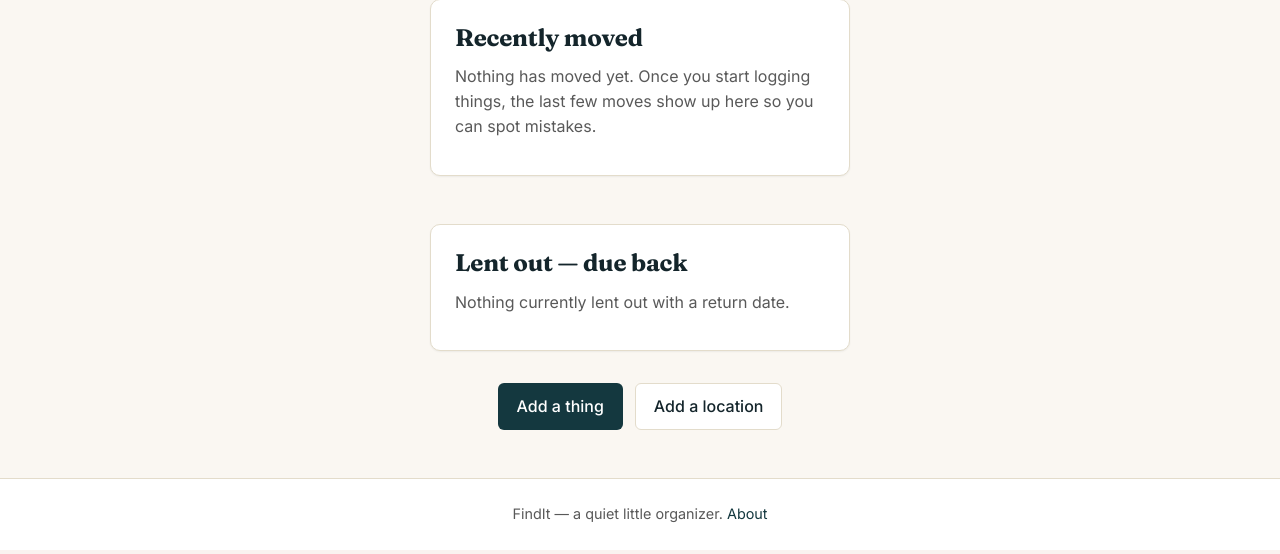
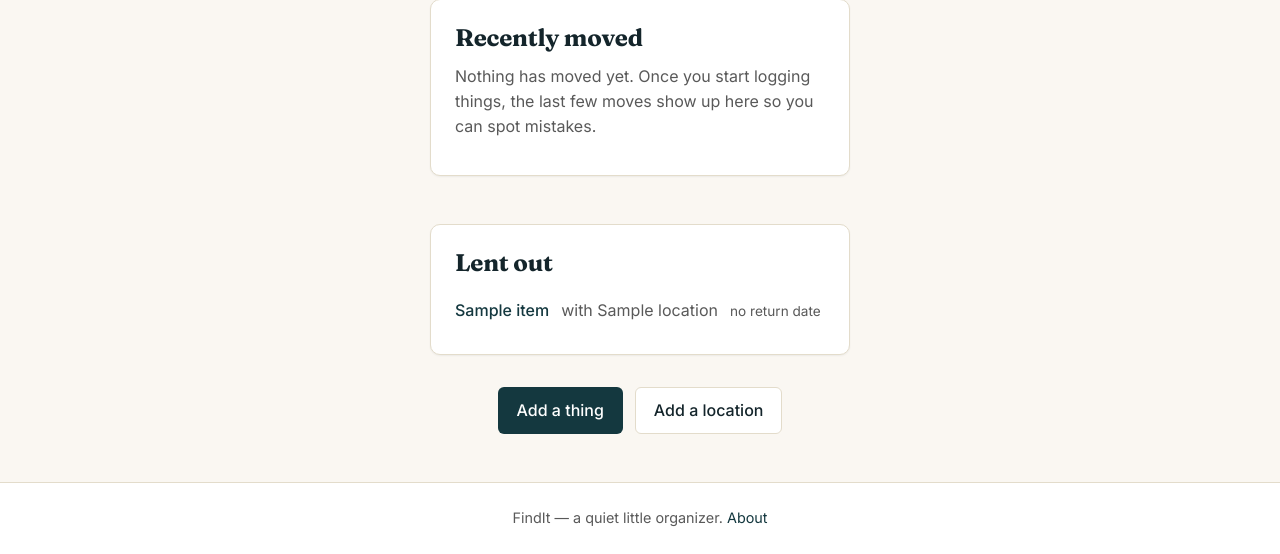
Before and after one commit to kironkp/findit, a Django app: page / in a window 1280 px wide. Shown: the part 501-1055 px from the top of the page. Run offline with Django 5.2, Linux system fonts and the light colour scheme; a user stored in the database is signed in; tables that the repository leaves empty hold one stand-in row (values such as "Sample post"); data that the repository does not hold is empty; some libraries are stand-ins or nearby versions.

Commit message:
Prepare for Heroku deploy; surface all lent items on home
- Add python-dotenv + load_dotenv() and import dj_database_url
- Switch SECRET_KEY to os.getenv()
- Add ON_HEROKU branch in DATABASES (uses dj_database_url + DATABASE_URL,
  conn_max_age, ssl_require); keep local Postgres / SQLite fallback
- Set DEBUG = False on Heroku, True locally
- Add Procfile (web: gunicorn findit.wsgi)
- Home: surface every currently-lent item (was: only those with a return
  date); overdue rows turn red with a ⚠ marker

Co-Authored-By: Claude Opus 4.7 (1M context) <noreply@anthropic.com>

```diff
--- a/main_app/static/css/base.css
+++ b/main_app/static/css/base.css
@@ -1739,3 +1739,16 @@ a.ctree-node.ctree-location:hover {
   font-size: 1.4rem;
   font-family: var(--font-display);
 }
+
+/* ---------- Overdue lent items ---------- */
+.move-line.overdue a { color: var(--danger); font-weight: 600; }
+.move-line.overdue time {
+  color: var(--danger);
+  font-weight: 600;
+}
+.move-line.overdue::before {
+  content: '⚠';
+  color: var(--danger);
+  margin-right: var(--s-2);
+  font-size: 0.95rem;
+}
--- a/main_app/templates/home.html
+++ b/main_app/templates/home.html
@@ -68,19 +68,29 @@
       </section>
 
       <section class="panel">
-        <h2>Lent out — due back</h2>
-        {% if due_back %}
+        <h2>Lent out</h2>
+        {% if lent_info %}
           <ul class="list-plain">
-            {% for log in due_back %}
-              <li class="move-line">
-                <a href="{% url 'item-detail' log.item.id %}">{{ log.item.name }}</a>
-                <span class="muted">with {{ log.location.name }}</span>
-                <time>by {{ log.return_by|date:"M j" }}</time>
+            {% for entry in lent_info %}
+              <li class="move-line{% if entry.overdue %} overdue{% endif %}">
+                <a href="{% url 'item-detail' entry.item.id %}">{{ entry.item.name }}</a>
+                <span class="muted">with {{ entry.location.name }}</span>
+                {% if entry.return_by %}
+                  <time>
+                    {% if entry.overdue %}
+                      overdue · was due {{ entry.return_by|date:"M j" }}
+                    {% else %}
+                      due {{ entry.return_by|date:"M j" }}
+                    {% endif %}
+                  </time>
+                {% else %}
+                  <span class="muted small">no return date</span>
+                {% endif %}
               </li>
             {% endfor %}
           </ul>
         {% else %}
-          <p class="muted">Nothing currently lent out with a return date.</p>
+          <p class="muted">Nothing currently lent out.</p>
         {% endif %}
       </section>
     </div>
--- a/main_app/views.py
+++ b/main_app/views.py
@@ -60,20 +60,44 @@ def home(request):
             .filter(item__user=request.user)
             .select_related('item', 'location')[:5]
         )
-        due_back = (
-            LocationLog.objects
-            .filter(item__user=request.user, return_by__isnull=False)
-            .filter(item__location__is_person=True)
-            .select_related('item', 'location')
-            .order_by('return_by')[:5]
+
+        # All currently-lent items (regardless of return date), each tagged with
+        # the most recent lend log so we can show return_by + note + overdue flag.
+        from datetime import date as _date
+        today = timezone.now().date()
+        lent_items = list(
+            Item.objects
+            .filter(user=request.user, archived=False, location__is_person=True)
+            .select_related('location')
         )
+        lent_info = []
+        for it in lent_items:
+            last_log = (
+                it.location_logs.filter(location=it.location)
+                .order_by('-moved_at').first()
+            )
+            return_by = last_log.return_by if last_log else None
+            lent_info.append({
+                'item': it,
+                'location': it.location,
+                'return_by': return_by,
+                'note': last_log.note if last_log else '',
+                'overdue': bool(return_by and return_by < today),
+            })
+        # Sort: overdue first (most overdue), then upcoming by date, then name.
+        lent_info.sort(key=lambda x: (
+            not x['overdue'],
+            x['return_by'] or _date.max,
+            x['item'].name.lower(),
+        ))
+
         context = {
             'item_count': len(items),
             'location_count': len(locations),
             'collection_tree': roots,
             'orphan_items': orphan_items,
             'recent_moves': recent_moves,
-            'due_back': due_back,
+            'lent_info': lent_info,
         }
         return render(request, 'home.html', context)
     return render(request, 'home.html')
```
Also changed, not shown: findit/settings.py (+21 -5 lines), 3 other files.
